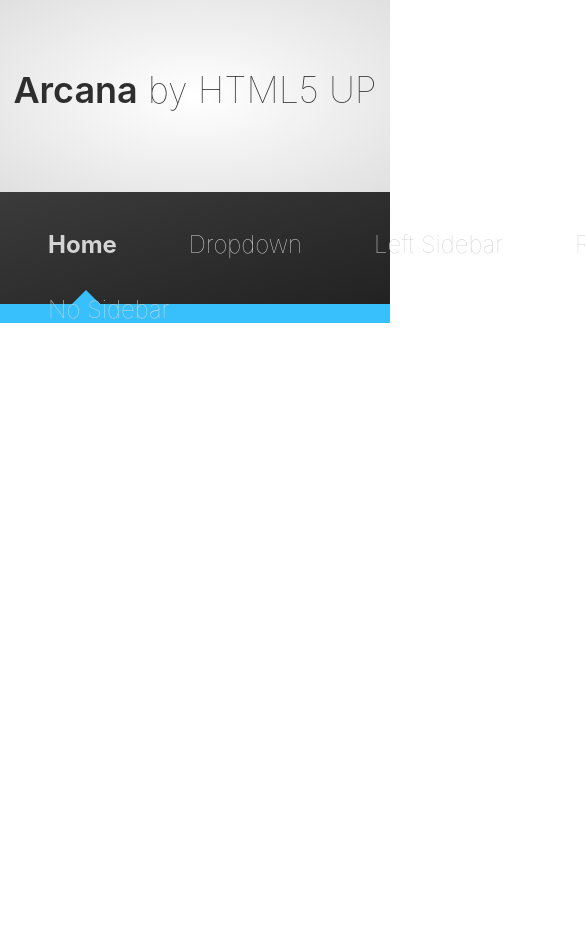
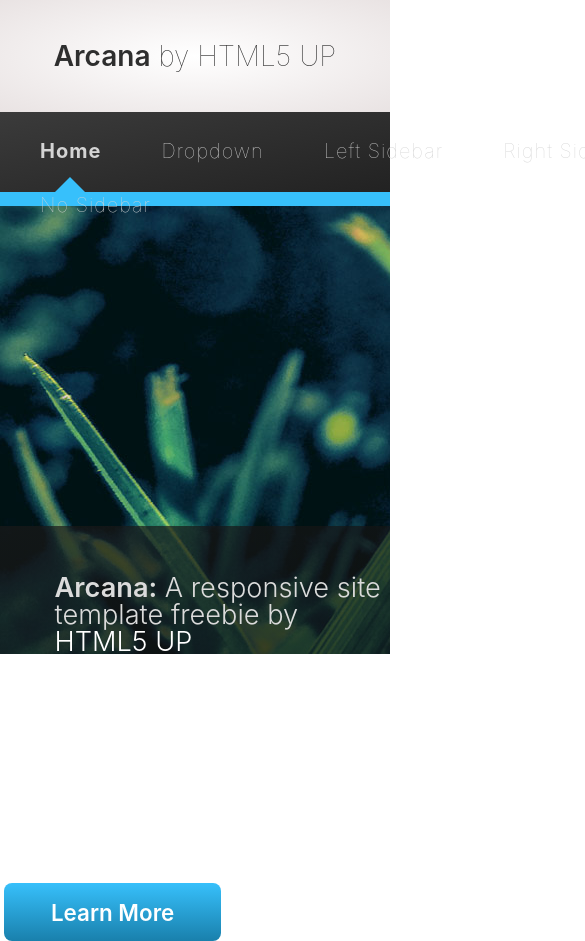
Before and after one commit to svillav/proyecto-arcana, a plain HTML site: page index.html in a window 390 px wide. Shown: the top 941 px of the page, 585 px wide, since content can reach past the window. Before the commit the page ends 844 px from the top, so only its background shows below. Drawn offline with Linux system fonts and the light colour scheme.

Commit message:
Agregado de código Responsive con @media screen

```diff
--- a/css/style.css
+++ b/css/style.css
@@ -1,9 +1,9 @@
-/*------ Encabezado ------*/
+/*----------------------------- Encabezado -------------------------------*/
 header {
     position: static;
     height: 12em;
     width: 100%;
-    background-image: radial-gradient(rgb(255, 255, 255), rgb(224, 224, 224));
+    background-image: radial-gradient(rgb(255, 255, 255), rgb(233, 227, 227));
     text-align: center;
     clear: both;
 }
@@ -26,8 +26,33 @@ header {
         color: #37c0fb;
     }
 
+/*------------------------------ Encabezado: media screen -----------------------------*/
+    @media screen and (max-width: 105em) {
 
-/*-------------- Barra de Navegación ---------------*/
+        header {
+            position: static;
+            height: 8em;
+        }
+
+        header a {
+            font-size: 33px;
+            top: 1.5em;
+        }
+    }
+
+    @media screen and (max-width: 88em) {
+        header {
+            position: static;
+            height: 7em;
+        }
+
+        header a {
+            font-size: 28px;
+        }
+    }
+
+
+/*--------------------------- Barra de Navegación --------------------------*/
 #barra {
     position: static;
     height: 7em;
@@ -37,10 +62,16 @@ header {
 
     #barra nav {
         position: relative;
+        flex-direction: row;
         height: 6em;
-        width: 70em;
+        width: 73em;
         margin-left: auto;
         margin-right: auto;
+    }
+
+    #barrainf {
+        height: 1.2em;
+        background-color: #37c0fb;
     }
 
         #home {
@@ -57,6 +88,7 @@ header {
             font-family: -apple-system, BlinkMacSystemFont, 'Segoe UI', Roboto, Oxygen, Ubuntu, Cantarell, 'Open Sans', 'Helvetica Neue', sans-serif;
             font-weight: lighter;
             font-size: 24px;
+            letter-spacing: 1px;
             text-align: center;
             text-decoration: none;
         }
@@ -65,14 +97,13 @@ header {
             color: honeydew;
         }
 
-    #barrainf {
-        height: 1.2em;
-        background-color: #37c0fb;
-    }
+        #home:hover {
+            color: #d4d4d4;
+        }
 
     #home::before {
         content: " ";
-        display: flexbox;
+        display: flex;
         position: absolute;
         margin-left: 16%;
         top: 2.4em;
@@ -82,3 +113,151 @@ header {
         border-style: solid;
         border-color: transparent transparent #37c0fb;
     }
+
+/*------------------------------ Barra de Nav: media screen -----------------------------*/
+    @media screen and (max-width: 105em) {
+        #barra {
+            height: 6em;
+        }
+
+        #barra nav {
+            position: relative;
+            width: 63em;
+            margin-left: auto;
+            margin-right: auto;
+        }
+
+        .enlace {
+            font-size: 20px;
+        }
+
+        #barrainf {
+            height: 0.9em;
+        }
+    }
+
+    @media screen and (max-width: 88em) {
+        #barra {
+            height: 5em;
+        }
+
+        #barra nav {
+            position: relative;
+            top: -0.3em;
+            margin-left: auto;
+            margin-right: auto;
+        }
+
+        #home::before {
+            margin-left: 12%;
+            top: 1.8em;
+        }
+    }
+
+/*----------------------------- Main ----------------------------------*/
+main {
+    position: static;
+    height: 36em;
+    background-image: url("../img/banner.jpg");
+    background-size: 115vw;
+}
+
+    #opacity {
+        position: relative;
+        flex-direction: row;
+        text-align: center;
+        top: 28em;
+        display: flexbox;
+        height: 8em;
+        background-image: linear-gradient(to bottom right, rgb(26, 25, 25), rgb(15, 15, 15));
+        opacity: 0.7;
+    }
+
+        #opacitytext p {
+            position: relative;
+            margin-top: 12.8em;
+            margin-left: 23%;
+            font-family: -apple-system, BlinkMacSystemFont, 'Segoe UI', Roboto, Oxygen, Ubuntu, Cantarell, 'Open Sans', 'Helvetica Neue', sans-serif;
+            font-size: 1.8em;
+            color: rgb(219, 219, 219);
+            font-weight: 300;
+            float: left;
+        }
+
+        #html5 {
+            text-decoration: none;
+            color: rgb(255, 255, 255);
+        }
+
+        #html5:hover {
+            color: #37c0fb;
+        }
+
+        #learnmore {
+            position: relative;
+            padding: 0.8em 2.3em;
+            left: 2%;
+            top: 16.7em;
+            background-image: linear-gradient(to bottom, #37c0fb, #1980ac);
+            border-style: solid #37c0fb;
+            border-radius: 8px;
+            border-style: none;
+            color: #ffffff;
+            font-family: -apple-system, BlinkMacSystemFont, 'Segoe UI', Roboto, Oxygen, Ubuntu, Cantarell, 'Open Sans', 'Helvetica Neue', sans-serif;
+            font-size: 1.4em;
+            font-weight: 600;
+            text-decoration: none;
+        }
+
+/*------------------------------- Main: media screen ---------------------------------*/
+    @media screen and (max-width: 105em) {
+        main {
+            position: static;
+            height: 30em;
+        }
+
+        #opacity {
+            position: relative;
+            top: 22em;
+        }
+
+        #opacitytext p {
+            position: relative;
+            flex-direction: row;
+            margin-top: 10em;
+            margin-left: 20%;
+            font-size: 1.7em;
+        }
+
+        #learnmore {
+            position: relative;
+            top: 12.4em;
+        }
+    }
+
+    @media screen and (max-width: 88em) {
+        main {
+            background-size: auto;
+            height: 28em;
+            margin-left: auto;
+            margin-right: auto;
+        }
+
+        #opacity {
+            position: relative;
+            top: 20em;
+        }
+
+        #opacitytext p {
+            position: relative;
+            margin-top: 8.8em;
+            margin-left: 14%;
+        }
+
+        #learnmore {
+            position: relative;
+            top: 11em;
+            left: 1%;
+            padding: 0.7em 2.1em;
+        }
+    }
--- a/index.html
+++ b/index.html
@@ -25,5 +25,13 @@
     </div>
     <div id="barrainf"></div>
 
+    <main>
+        <div id="opacity"></div>
+        <div id="opacitytext">
+            <p><b id="b">Arcana:</b> A responsive site template freebie by <a id="html5" href="">HTML5 UP</a></p>
+            <a id="learnmore" href="">Learn More</a>
+        </div>
+    </main>
+
 </body>
 </html>
```
